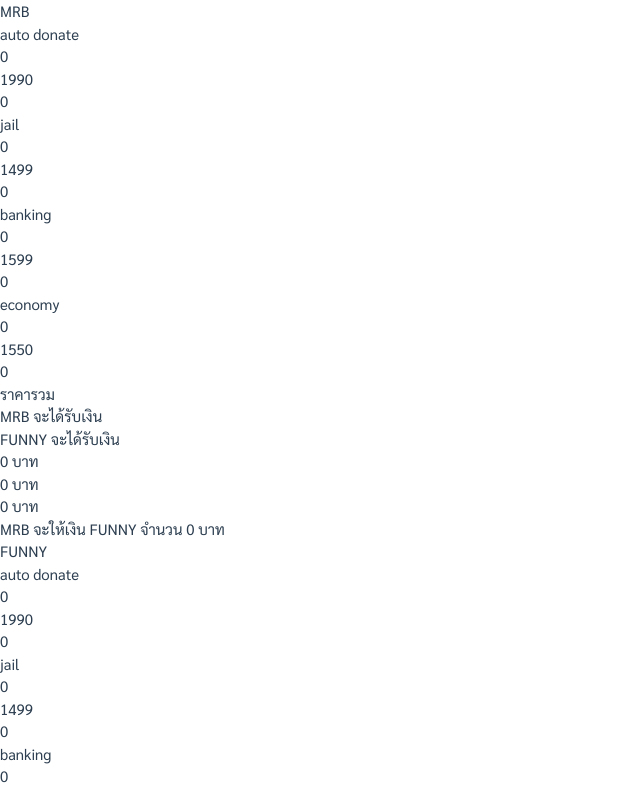
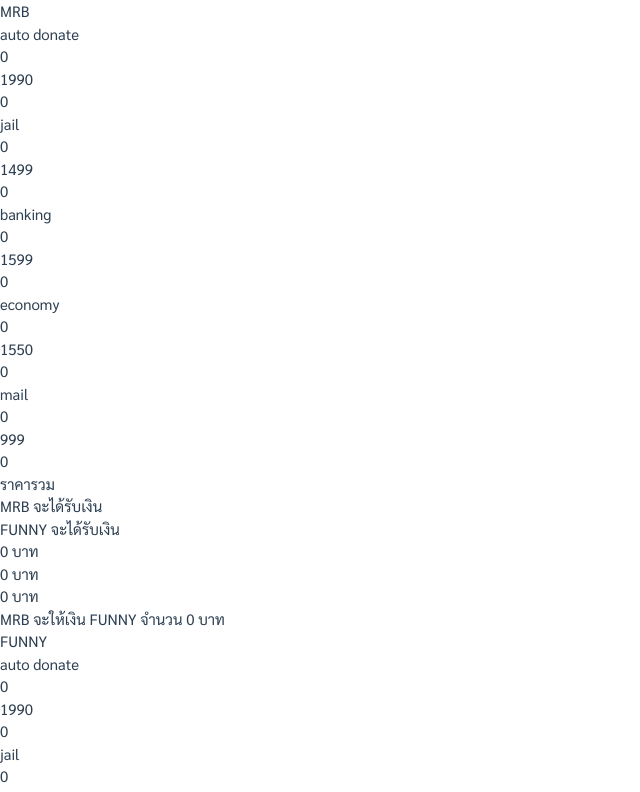
Before and after one commit to paiareeya/cal-mrb, a Vue app: page / in a window 1280 px wide. Shown: the top 792 px of the page, without its empty margins (0-640 px from the left). Built offline with nearby package versions, Linux system fonts and the light colour scheme.

Commit message:
add mail

```diff
--- a/src/components/Main.vue
+++ b/src/components/Main.vue
@@ -9,12 +9,14 @@ const scriptsMrb = ref([
     { name: 'jail', price: 1499, amount: 0, count: 0 },
     { name: 'banking', price: 1599, amount: 0, count: 0 },
     { name: 'economy', price: 1550, amount: 0, count: 0 },
+    { name: 'mail', price: 999, amount: 0, count: 0 },
 ])
 const scriptsFunny = ref([
     { name: 'auto donate', price: 1990, amount: 0, count: 0 },
     { name: 'jail', price: 1499, amount: 0, count: 0 },
     { name: 'banking', price: 1599, amount: 0, count: 0 },
     { name: 'economy', price: 1550, amount: 0, count: 0 },
+    { name: 'mail', price: 999, amount: 0, count: 0 },
 ])
 
 let billMrb = ref({
```
